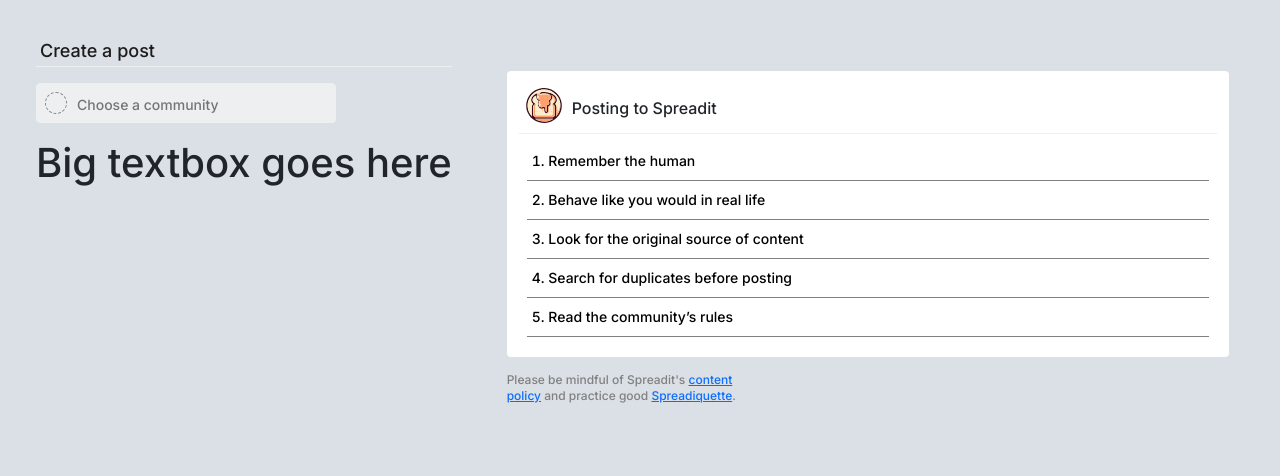
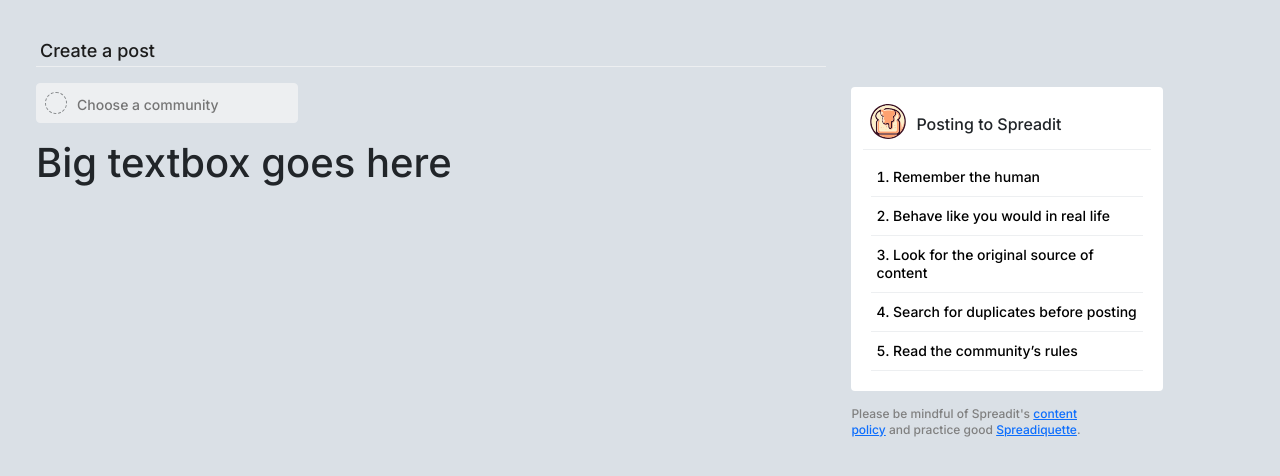
Before and after one commit to yusuffaymann/Spreadit-FE, a Next.js app: page /submit in a window 1280 px wide. Shown: the top 476 px of the page. Built offline with nearby package versions, Linux system fonts and the light colour scheme.

Commit message:
Several style modifications

```diff
--- a/src/app/submit/Create.css
+++ b/src/app/submit/Create.css
@@ -50,12 +50,15 @@ input, textarea, [contenteditable] {
 
 /* GENERAL STUFF ends*/
 
+body
+{
+  background-color: #DAE0E6;
+}
+
 .create
 {
-    background-color: #DAE0E6;
     width: 100%;
     height: 100%;
-    position: fixed;
 }
 
 .createMainFlex
@@ -63,7 +66,7 @@ input, textarea, [contenteditable] {
     display: flex;
     flex-direction: row;
     padding: 20px;
-    gap: 40px;
+    gap: 10px;
     box-sizing: border-box;
     justify-content: center;
     margin: 0px auto;
@@ -86,7 +89,8 @@ input, textarea, [contenteditable] {
 {
     display: flex;
     flex-direction: column;
-    flex: 13%;
+    width: auto;
+    flex:auto;
     margin: 15px;
 }
 
@@ -102,6 +106,8 @@ input, textarea, [contenteditable] {
     padding: 12px;
     margin-bottom: 15px;
     font-weight: 500;
+    margin-top: 16px;
+    width: 312px;
 }
 
 .createRightFlexRulesBoxHeader {
@@ -143,7 +149,7 @@ input, textarea, [contenteditable] {
 
   .createRightFlexRulesBoxBullets
   {
-    border-bottom: 1px solid gray;
+    border-bottom: 1px solid #edeff1;
     color: black;
     padding: 10px 5px;
   }
@@ -153,6 +159,8 @@ input, textarea, [contenteditable] {
     display: block;
     flex-direction: column;
     vertical-align: baseline;
+    width: 60%;
+    flex: 60%;
 }
 
 button
@@ -206,12 +214,23 @@ button
   text-align: center;
   width: auto;
 }
+
 button {
   background: transparent;
   border: none;
   color: inherit;
   cursor: pointer;
   padding: initial;
+}
+
+.create--buttonStyle:hover
+{
+  background-color: #bfc4c9;
+}
+
+.create--buttonStyle:active
+{
+  background-color: #adb1b6;
 }
 
 .createLeftFlexDropdownFlexContainer
@@ -223,7 +242,7 @@ button {
   margin-right: 16px;
   position: relative;
   box-sizing: border-box;
-  min-width: 300px;
+  /*min-width: 300px;*/
   height: 40px;
   border-radius: 4px;
   transition: box-shadow 0.2s ease 0s;
```
